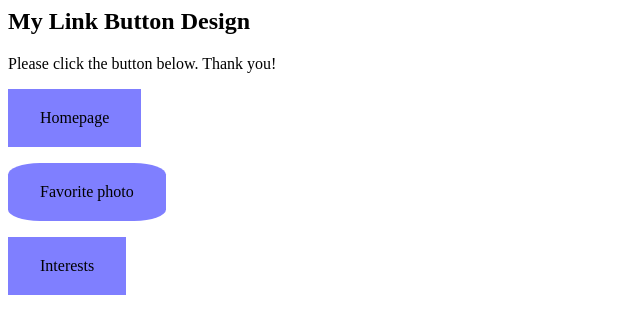
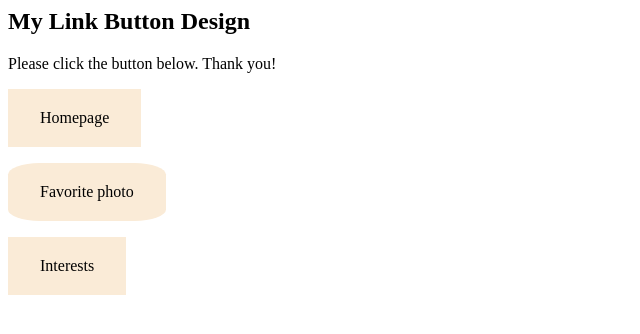
Before and after one commit to Jannarei2715/Jannarei2715.github.io, a plain HTML site: page Activity 4.html in a window 1280 px wide. Shown: the whole page, without its empty margins (0-640 px from the left). Drawn offline with Linux system fonts and the light colour scheme.

Commit message:
Update Activity 4.html

```diff
--- a/Activity 4.html
+++ b/Activity 4.html
@@ -3,7 +3,7 @@
 <title> 3 Buttons </title>
 <style type="text/css">
 a:link, a:visited {
-background-color: #0000ff80;
+background-color: #FAEBD7;
 color: black;
 padding: 20px 32px;
 text-allign: center;
```
